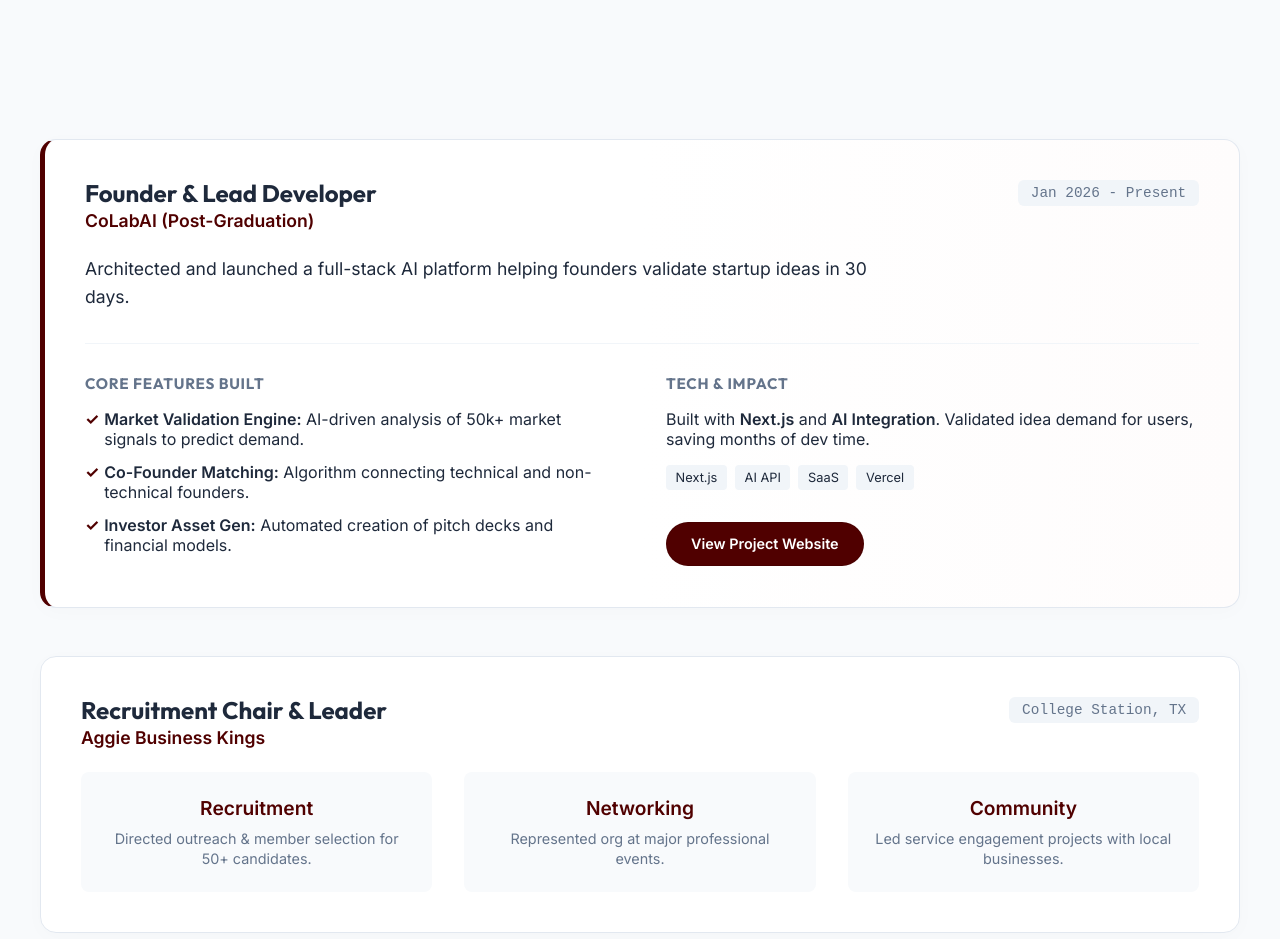
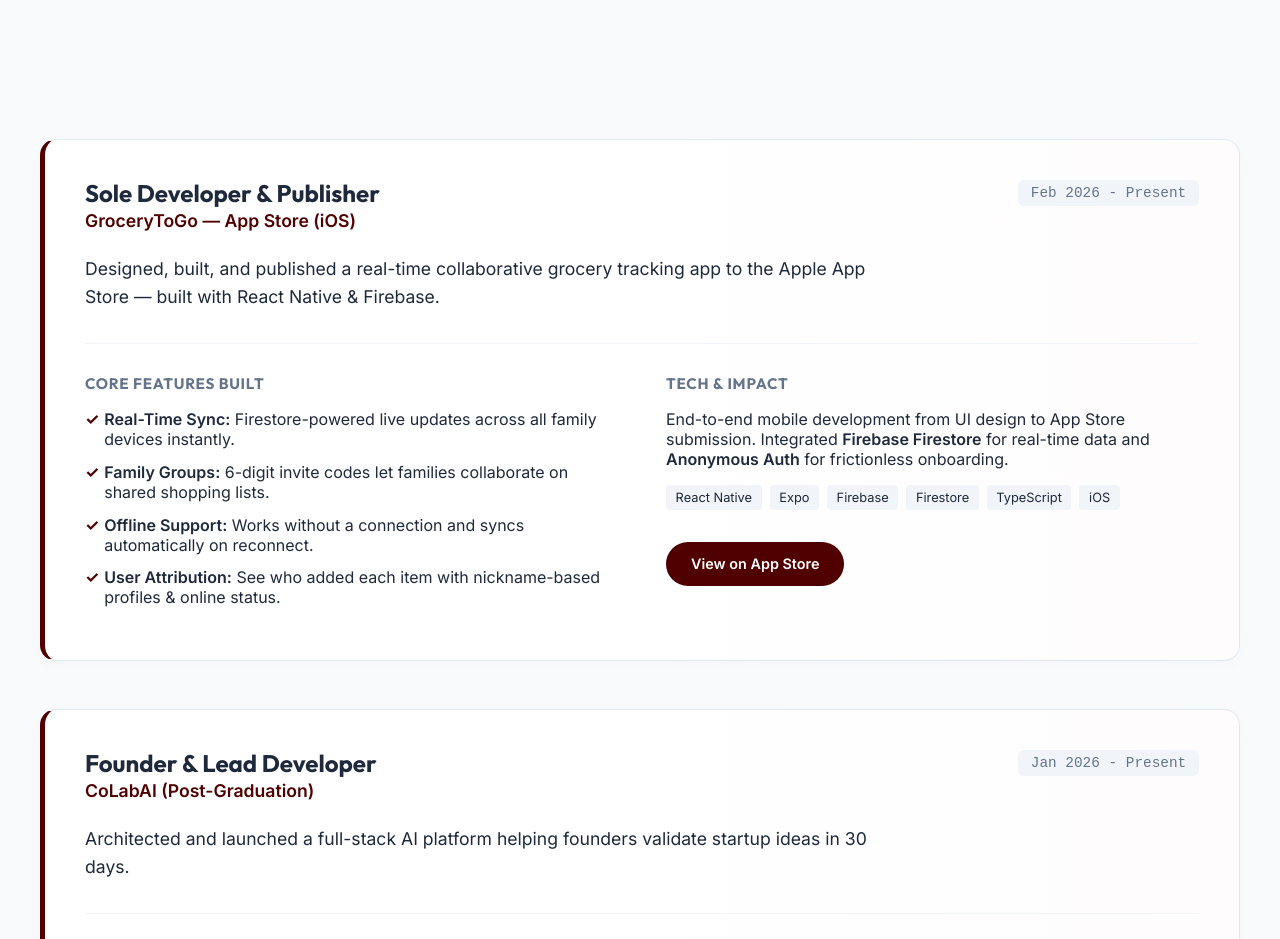
Before and after one commit to Ralfdabald/AntiGravity-Portfolio, a website built with Vite: page index.html in a window 1280 px wide. Shown: the part 7400-8339 px from the top of the page. Built offline with nearby package versions, Linux system fonts and the light colour scheme.

Commit message:
Add GroceryToGo App Store entry to Experience section

```diff
--- a/index.html
+++ b/index.html
@@ -452,6 +452,47 @@
 
       <div class="experience-container">
 
+        <!-- Experience 0: GroceryToGo -->
+        <div class="experience-card featured-exp">
+          <div class="exp-header">
+            <div class="exp-role-group">
+              <h3>Sole Developer & Publisher</h3>
+              <span class="company-name">GroceryToGo — App Store (iOS)</span>
+            </div>
+            <span class="exp-date">Feb 2026 - Present</span>
+          </div>
+
+          <p class="exp-lead">Designed, built, and published a real-time collaborative grocery tracking app to the Apple App Store — built with React Native & Firebase.</p>
+
+          <div class="exp-details-grid">
+            <div class="exp-column">
+              <h4>Core Features Built</h4>
+              <ul class="feature-list">
+                <li><strong>Real-Time Sync:</strong> Firestore-powered live updates across all family devices instantly.</li>
+                <li><strong>Family Groups:</strong> 6-digit invite codes let families collaborate on shared shopping lists.</li>
+                <li><strong>Offline Support:</strong> Works without a connection and syncs automatically on reconnect.</li>
+                <li><strong>User Attribution:</strong> See who added each item with nickname-based profiles & online status.</li>
+              </ul>
+            </div>
+            <div class="exp-column">
+              <h4>Tech & Impact</h4>
+              <p>End-to-end mobile development from UI design to App Store submission. Integrated <strong>Firebase Firestore</strong> for real-time data and <strong>Anonymous Auth</strong> for frictionless onboarding.</p>
+              <div class="tech-tags">
+                <span>React Native</span>
+                <span>Expo</span>
+                <span>Firebase</span>
+                <span>Firestore</span>
+                <span>TypeScript</span>
+                <span>iOS</span>
+              </div>
+              <div style="margin-top: 2rem;">
+                <a href="https://apps.apple.com/us/app/grocerytogo/id6743360630" target="_blank" class="btn btn-primary"
+                  style="padding: 0.8rem 1.5rem; font-size: 0.9rem;">View on App Store</a>
+              </div>
+            </div>
+          </div>
+        </div>
+
         <!-- Experience 1: CoLabAI -->
         <div class="experience-card featured-exp">
           <div class="exp-header">
```
